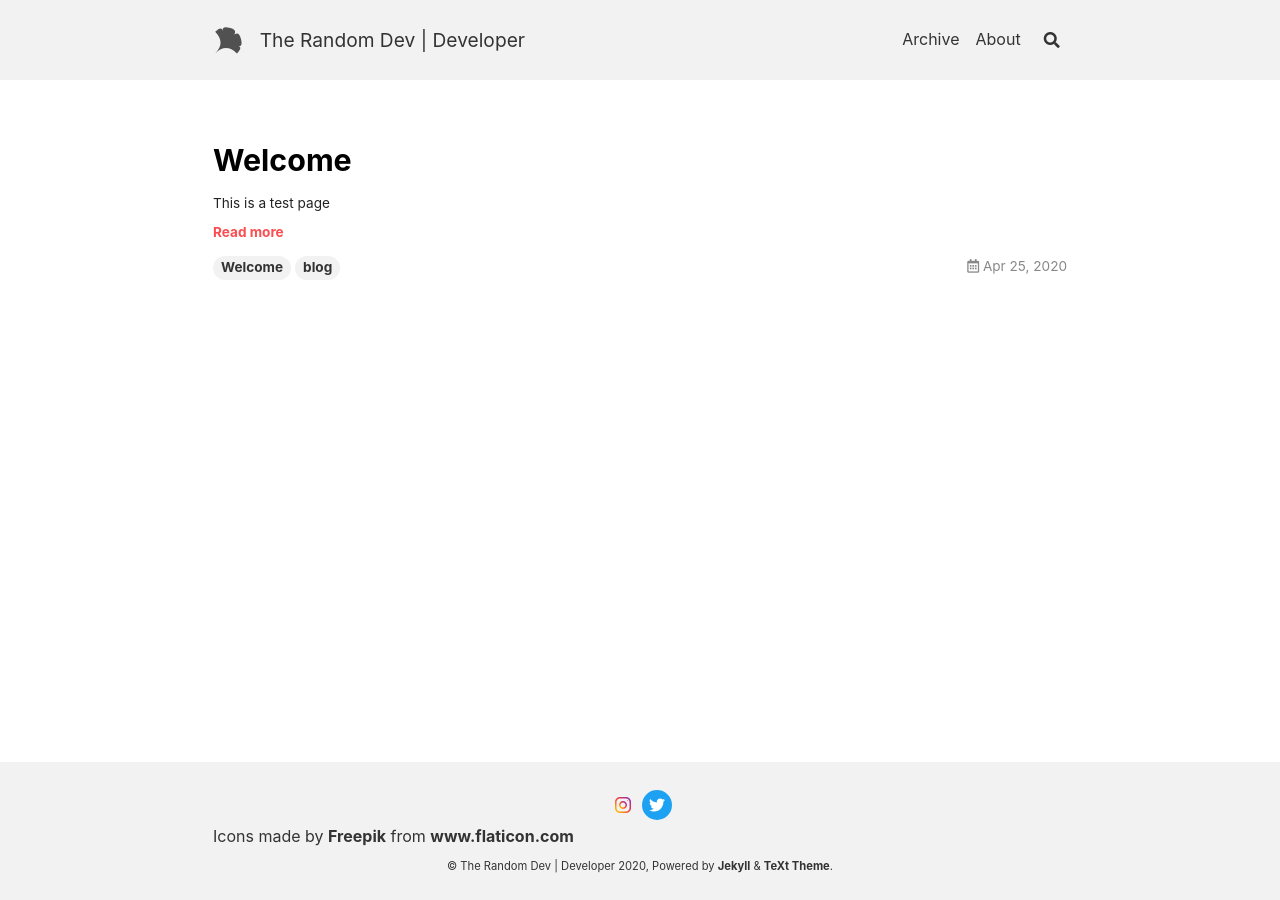
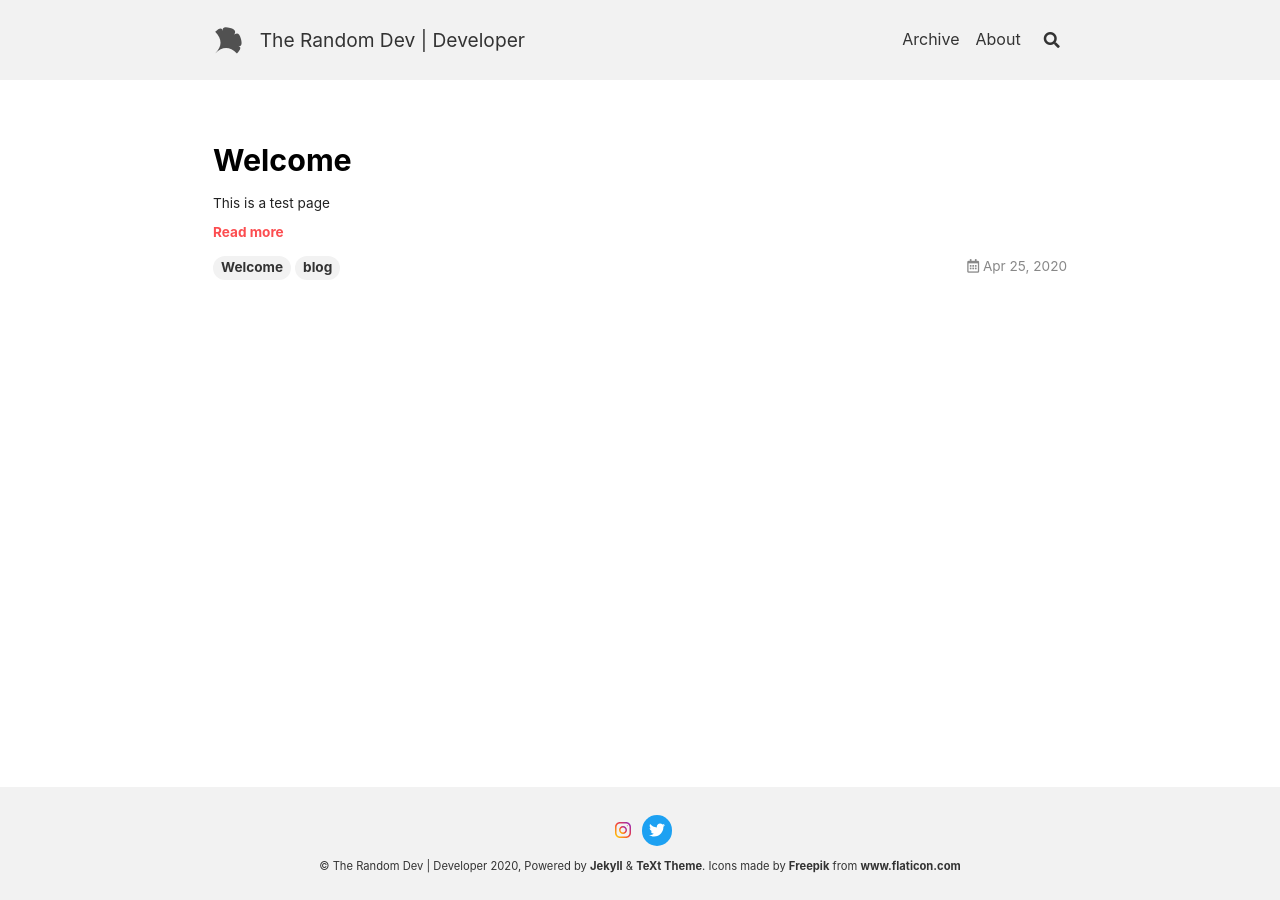
Before and after one commit to the-random-dev/the-random-dev.github.io, a Jekyll site: the page built from index.html, in a window 1280 px wide. Built offline with Jekyll 4.4.1, drawn with Linux system fonts in a browser that asks for light colours; nearby versions of some CDN libraries; the list of posts is cut into pages by our own code.

Commit message:
Fixed footer

```diff
--- a/_includes/footer.html
+++ b/_includes/footer.html
@@ -20,7 +20,7 @@
       {%- endif -%}
       <div class="footer__author-links">
         {%- include author-links.html author=_site_author -%}
-        Icons made by <a href="https://www.flaticon.com/<?=_('authors/')?>freepik" title="Freepik">Freepik</a> from <a href="https://www.flaticon.com/" title="Flaticon"> www.flaticon.com</a>
+
       </div>
     </div>
     {%- include snippets/get-locale-string.html key='COPYRIGHT_DATES' -%}
@@ -32,6 +32,7 @@
         © {{ site.title }} {{ _locale_copyright_dates }},
         Powered by <a title="Jekyll is a simple, blog-aware, static site generator." href="http://jekyllrb.com/">Jekyll</a> & <a
         title="TeXt is a super customizable Jekyll theme." href="https://github.com/kitian616/jekyll-TeXt-theme">TeXt Theme</a>.
+        Icons made by <a href="https://www.flaticon.com/<?=_('authors/')?>freepik" title="Freepik">Freepik</a> from <a href="https://www.flaticon.com/" title="Flaticon"> www.flaticon.com</a>
       </div>
     </div>
   </div>
```
